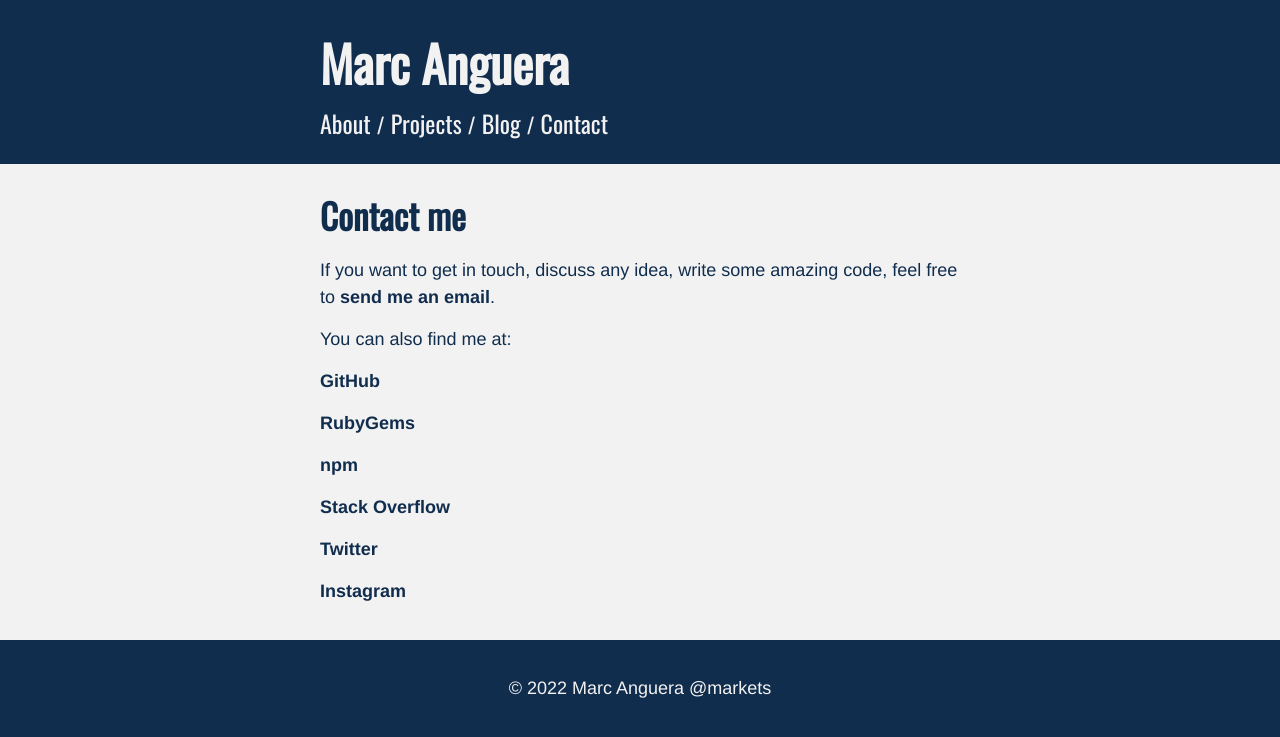
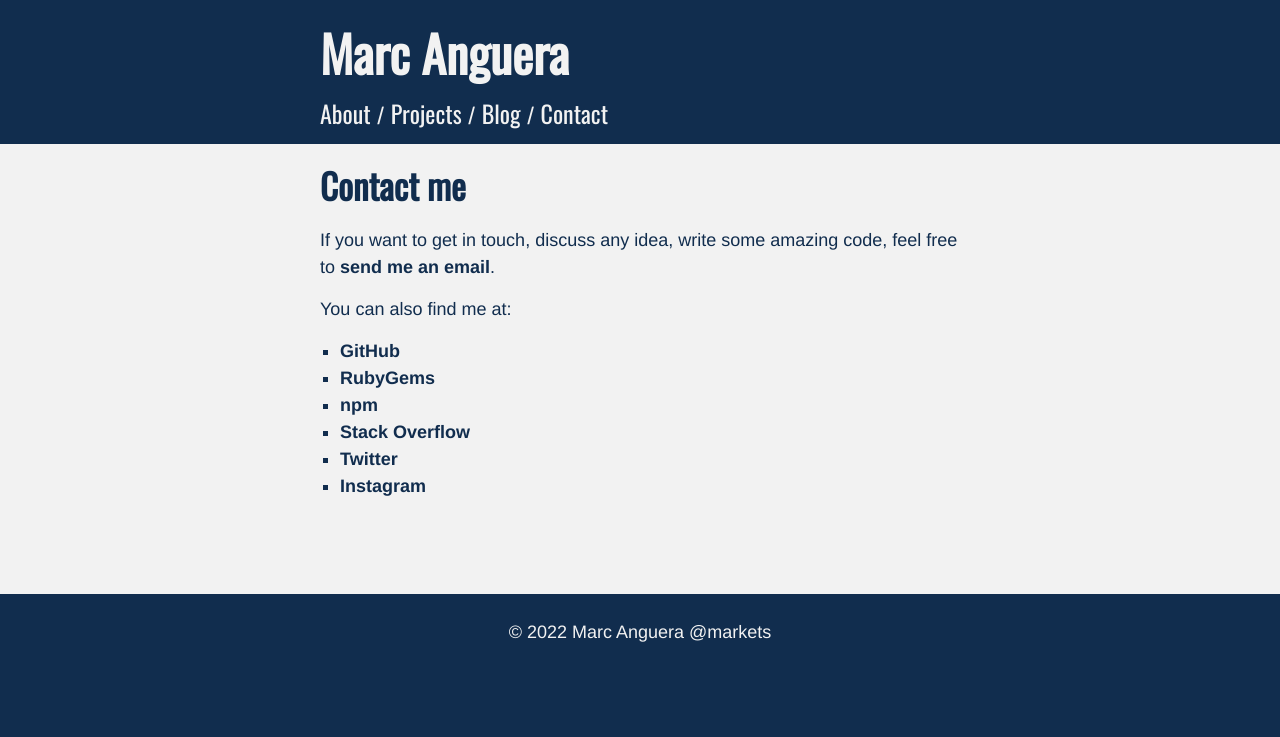
Before and after one commit to markets/markets.github.io, a Jekyll site: the page built from contact.html, in a window 1280 px wide. Shown: the top 737 px of the page. Built offline with Jekyll 4.4.1, drawn with Linux system fonts in a browser that asks for light colours.

Commit message:
minor UI tweaks 🎨

```diff
--- a/contact.html
+++ b/contact.html
@@ -8,9 +8,11 @@ title: Contact
 <p>If you want to get in touch, discuss any idea, write some amazing code, feel free to <a href="mailto:srmarc.ai@gmail.com" title="Email me">send me an email</a>.</p>
 
 <p>You can also find me at:</p>
-<p><a href="https://github.com/markets" target="_blank">GitHub</a></p>
-<p><a href="https://rubygems.org/profiles/markets" target="_blank">RubyGems</a></p>
-<p><a href="https://www.npmjs.com/~markets" target="_blank">npm</a></p>
-<p><a href="https://stackoverflow.com/users/3033649/markets" target="_blank">Stack Overflow</a></p>
-<p><a href="https://twitter.com/m_arkets" target="_blank">Twitter</a></p>
-<p><a href="https://www.instagram.com/m_arkets/" target="_blank">Instagram</a></p>
+<ul>
+  <li><a href="https://github.com/markets" target="_blank">GitHub</a></li>
+  <li><a href="https://rubygems.org/profiles/markets" target="_blank">RubyGems</a></li>
+  <li><a href="https://www.npmjs.com/~markets" target="_blank">npm</a></li>
+  <li><a href="https://stackoverflow.com/users/3033649/markets" target="_blank">Stack Overflow</a></li>
+  <li><a href="https://twitter.com/m_arkets" target="_blank">Twitter</a></li>
+  <li><a href="https://www.instagram.com/m_arkets/" target="_blank">Instagram</a></li>
+</ul>
--- a/css/styles.css
+++ b/css/styles.css
@@ -98,7 +98,7 @@ ul {
 .inner {
   position: relative;
   max-width: 640px;
-  padding: 20px 10px;
+  padding: 10px;
   margin: 0 auto;
 }
 
```
Also changed, not shown: projects.html (+5 -5 lines).
